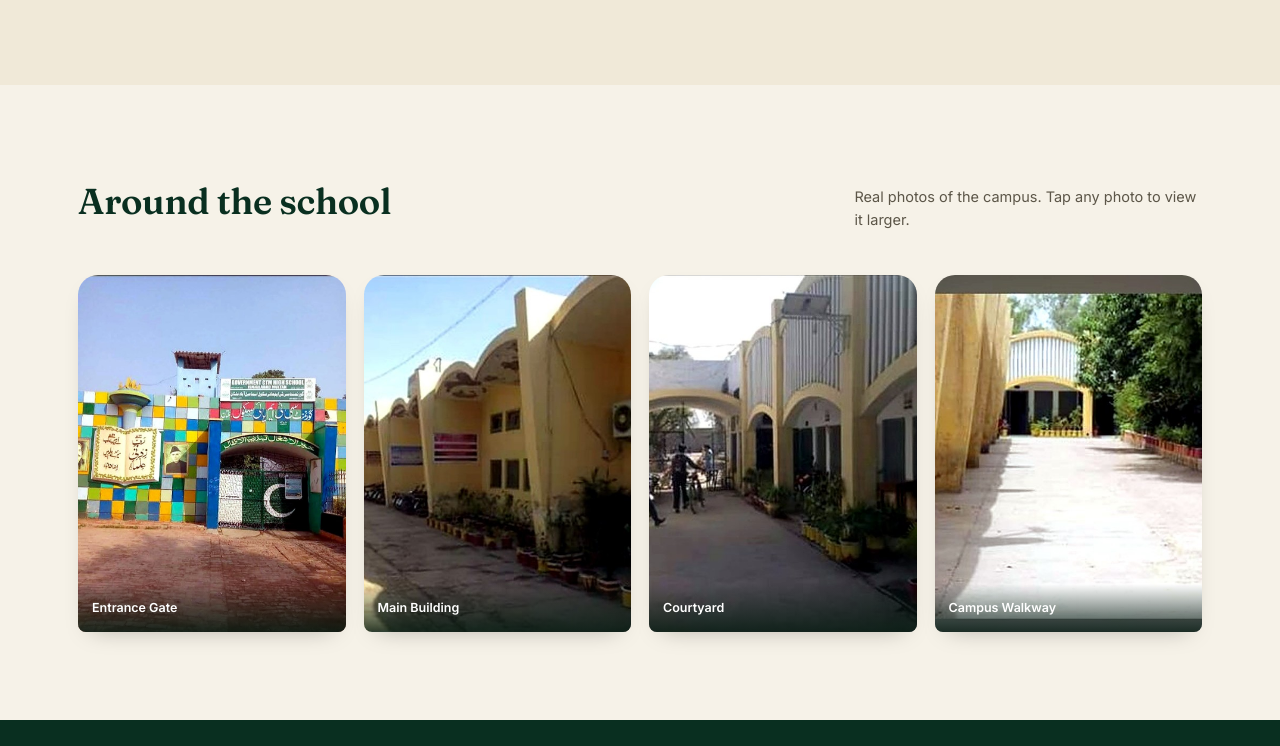
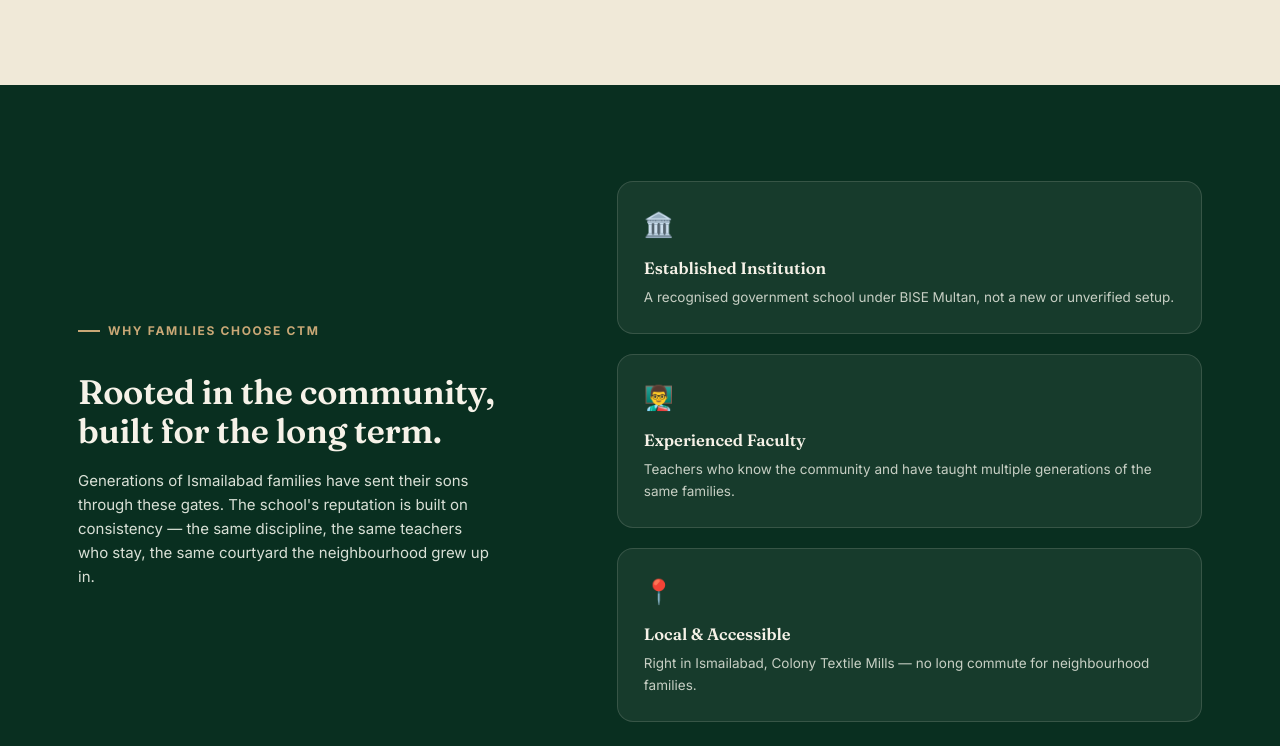
Before and after one commit to shahryarkhan1246-a11y/CTM-School-website, a website: page index.html in a window 1280 px wide. Shown: the part 1774-2520 px from the top of the page. Drawn offline with Linux system fonts and the light colour scheme; a web font is replaced by a local one.

Commit message:
Remove gallery section and lightbox from index.html
Removed the gallery section and associated lightbox from the HTML.

```diff
--- a/index.html
+++ b/index.html
@@ -296,39 +296,6 @@
     </div>
   </div>
 </section>
-
-<section class="block" id="gallery">
-  <div class="wrap">
-    <div class="head-row reveal">
-      <h2>Around the school</h2>
-      <p>Real photos of the campus. Tap any photo to view it larger.</p>
-    </div>
-    <div class="gallery-grid reveal">
-    <div class="gtile" data-photo="gate.jpg">
-  <img src="gate.jpg" alt="School entrance gate" loading="lazy">
-  <div class="tag">Entrance Gate</div>
-</div>
-
-<div class="gtile" data-photo="facade.jpg">
-  <img src="facade.jpg" alt="School building facade" loading="lazy">
-  <div class="tag">Main Building</div>
-</div>
-
-<div class="gtile" data-photo="courtyard.jpg">
-  <img src="courtyard.jpg" alt="School courtyard" loading="lazy">
-  <div class="tag">Courtyard</div>
-</div>
-
-<div class="gtile" data-photo="walkway.jpg">
-  <img src="walkway.jpg" alt="School walkway" loading="lazy">
-  <div class="tag">Campus Walkway</div>
-</div>
-</section>
-
-<div class="lightbox" id="lightbox">
-  <button class="lightbox-close" id="lightboxClose">&times;</button>
-  <img id="lightbox-img" src="" alt="">
-</div>
 
 <section class="trust-section">
   <div class="wrap trust-inner">
```
